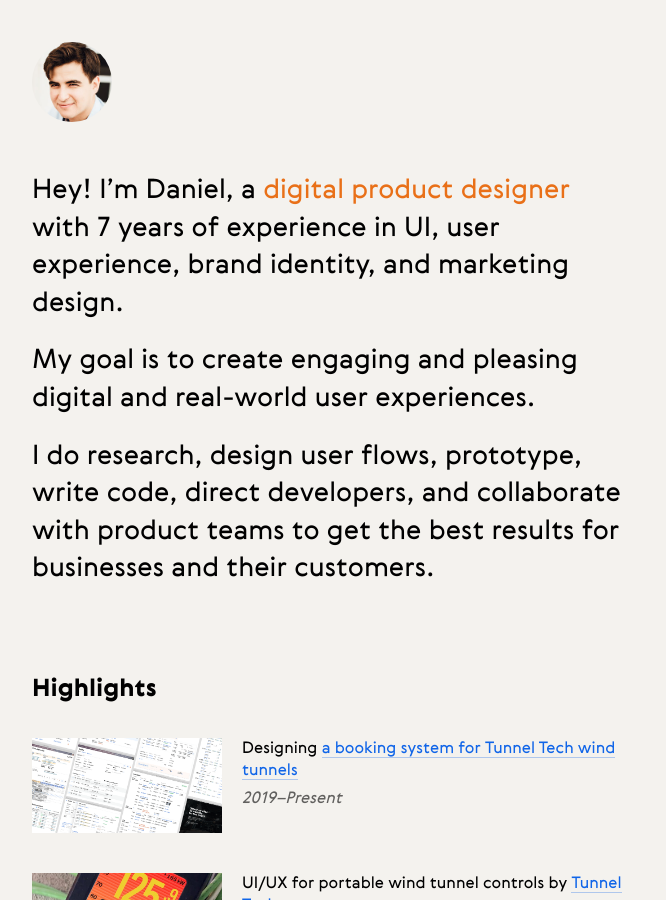
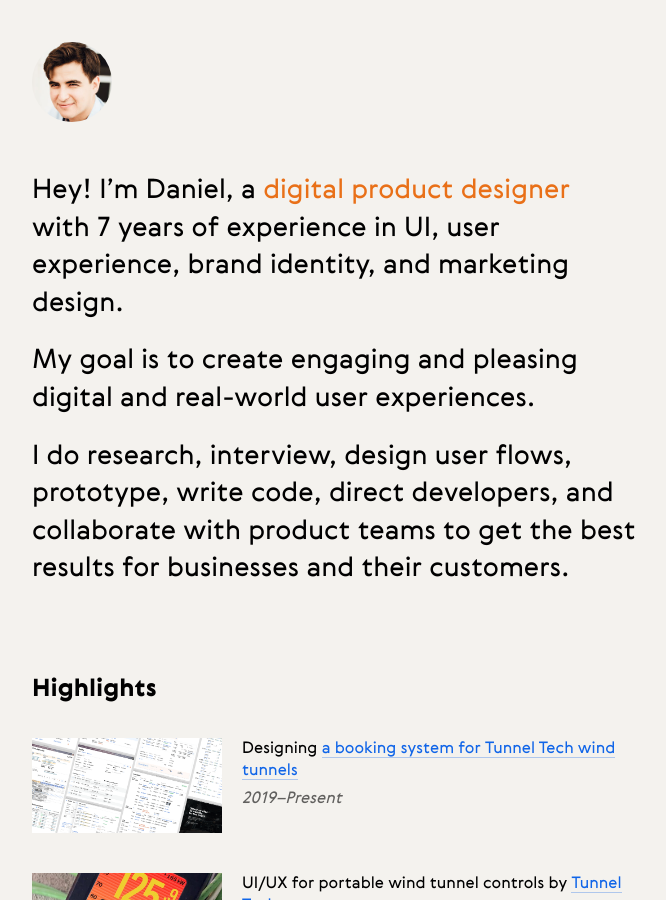
Before and after one commit to danielverdugo/danielverdugo.github.io, a Jekyll site: the page built from index.html, in a window 1280 px wide and 900 px high. Shown: the whole window, without its empty margins (298-964 px from the left). Built offline with Jekyll 4.4.1, drawn with Linux system fonts in a browser that asks for light colours; comment, search, counter and statistics services are not loaded.

Commit message:
Added to desc

```diff
--- a/index.html
+++ b/index.html
@@ -14,7 +14,7 @@
     <div class="unit whole">
             <p class="highlight">Hey! I&rsquo;m Daniel, a&nbsp;<span style="color:#E97018">digital product designer</span> with&nbsp;{{ site.time | date: '%y' | minus: 13 }}&nbsp;years of&nbsp;experience in&nbsp;UI, user experience, brand identity, and marketing design.</nobr></p>
             <p class="highlight">My&nbsp;goal&nbsp;is to&nbsp;create engaging and pleasing digital and real-world user experiences.</p>
-            <p class="highlight">I&nbsp;do research, design user flows, prototype, write code, direct developers, and collaborate with product teams to&nbsp;get the&nbsp;best results for businesses and their customers.</p>
+            <p class="highlight">I&nbsp;do research, interview, design user flows, prototype, write code, direct developers, and collaborate with product teams to&nbsp;get the&nbsp;best results for businesses and their customers.</p>
     </div>
 </div>
 </section>
```
